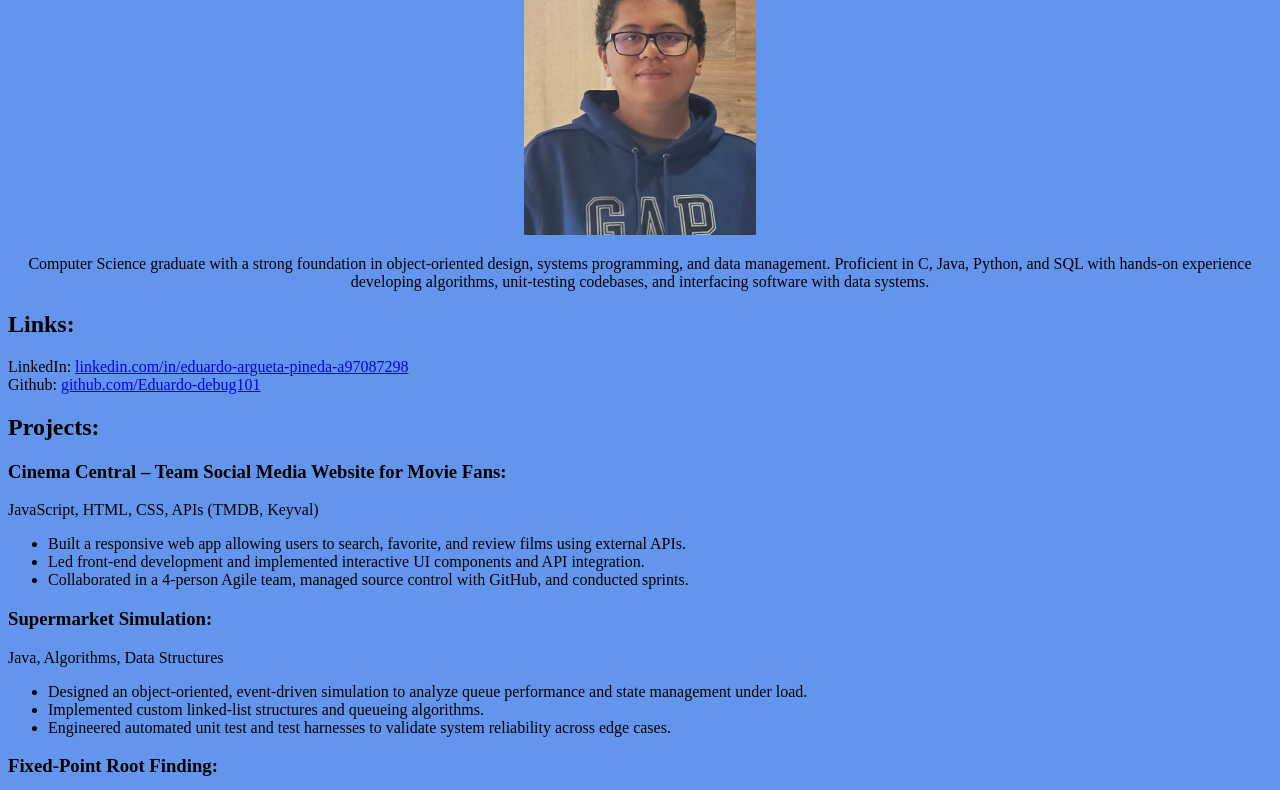
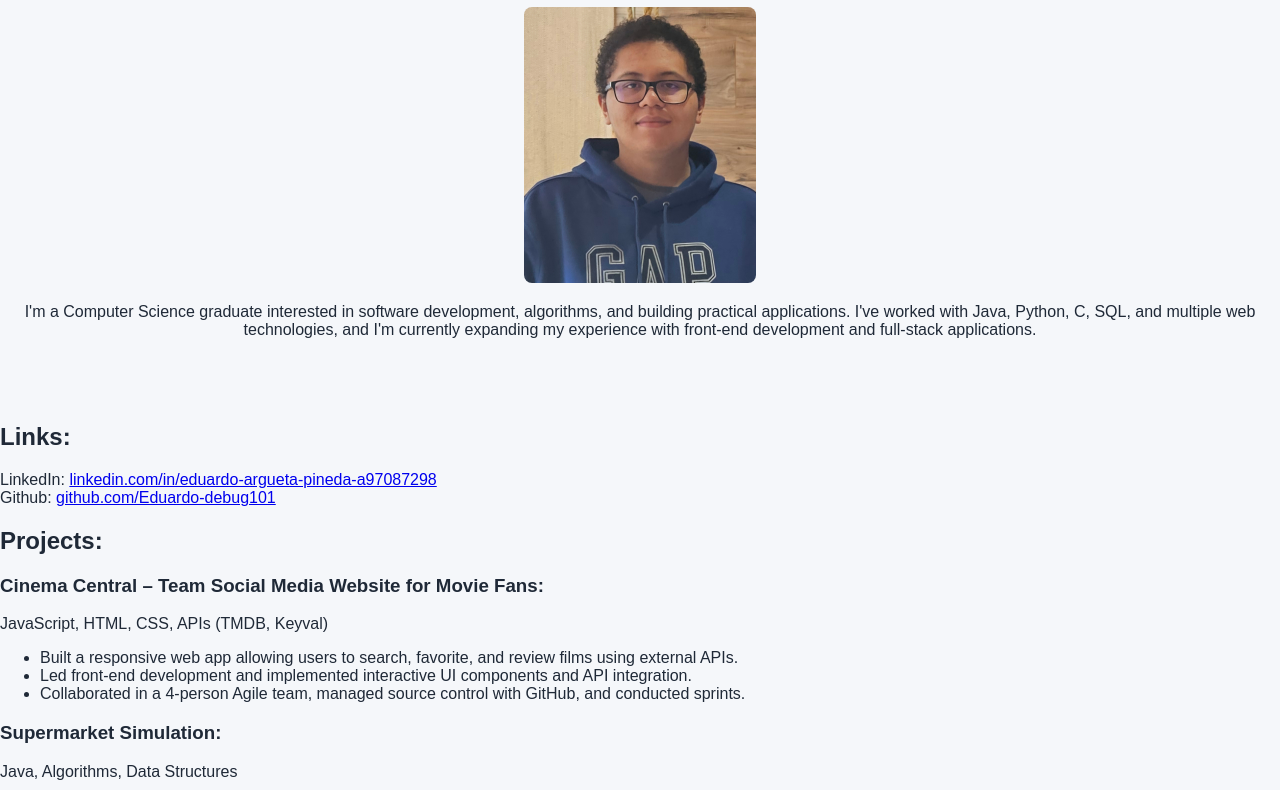
Before and after one commit to Eduardo-debug101/portfolio_website, a plain HTML site: page index.html in a window 1280 px wide. Shown: the part 121-911 px from the top of the page. Drawn offline with Linux system fonts and the light colour scheme.

Commit message:
Changes to styling of site and html formatting

```diff
--- a/index.html
+++ b/index.html
@@ -2,19 +2,25 @@
 <html lang="en">
 
 <head>
-    <title>Eduardo Argueta-Pineda</title>
+    <meta charset="UTF-8">
+    <meta name="viewport" content="width=device-width, initial-scale=1.0">
+    <meta name="description"
+        content="Portfolio of Eduardo Argueta-Pineda, Computer Science graduate and software developer.">
+
+    <title>Eduardo Argueta-Pineda | Software Developer</title>
+
     <link rel="stylesheet" href="style.css">
 </head>
 
 <body>
-    <div class="intro">
+    <header class="intro">
         <h1>Eduardo Argueta-Pineda</h1>
-        <img src="assets/profile_picture.jpg" alt="ProfilePicture" width="232" height="276">
-        <p>Computer Science graduate with a strong foundation in object-oriented design, systems programming, and data
-            management. Proficient in C, Java, Python, and SQL with hands-on experience developing algorithms,
-            unit-testing codebases, and interfacing software with data systems.
+        <img src="assets/profile_picture.jpg" alt="Portrait of Eduardo Argueta-Pineda" width="232" height="276">
+        <p>I'm a Computer Science graduate interested in software development, algorithms, and building practical
+            applications. I've worked with Java, Python, C, SQL, and multiple web technologies, and I'm currently expanding my
+            experience with front-end development and full-stack applications.
         </p>
-    </div>
+    </header>
 
     <h2>Links:</h2>
     <p>
--- a/style.css
+++ b/style.css
@@ -1,7 +1,18 @@
 body {
-    background-color: cornflowerblue
+    margin: 0;
+    background-color: #f5f7fa;
+    color: #1f2937;
+    font-family: Arial, sans-serif;
 }
 
 .intro {
     text-align: center;
+    /* Padding top to bottom then left and right: 1rem = 16px*/
+    padding: 3rem 1rem;
 }
+
+/* For profile pic */
+.intro img {
+    /* Makes edges rounded */
+    border-radius: 8px;
+}
```
